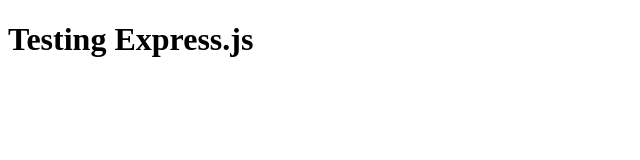
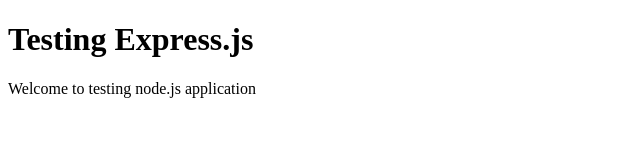
Before and after one commit to taylorcjohnson/web-server, a website: page public/index.html in a window 1280 px wide. Shown: the whole page, without its empty margins (0-640 px from the left). Drawn offline with Linux system fonts and the light colour scheme.

Commit message:
Add description paragraph

```diff
--- a/public/index.html
+++ b/public/index.html
@@ -6,5 +6,6 @@
     </head>
     <body>
         <h1>Testing Express.js</h1>
+        <p>Welcome to testing node.js application</p>
     </body>
 </html>
```
